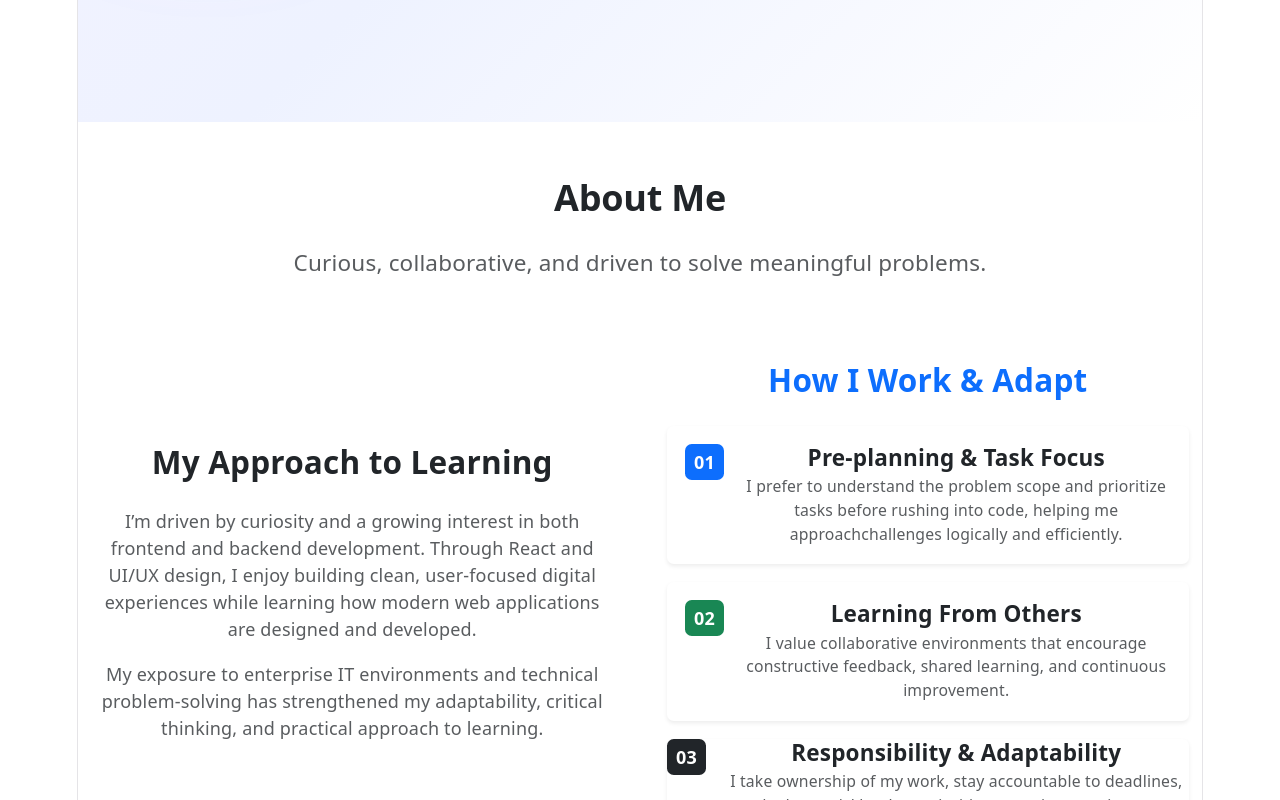
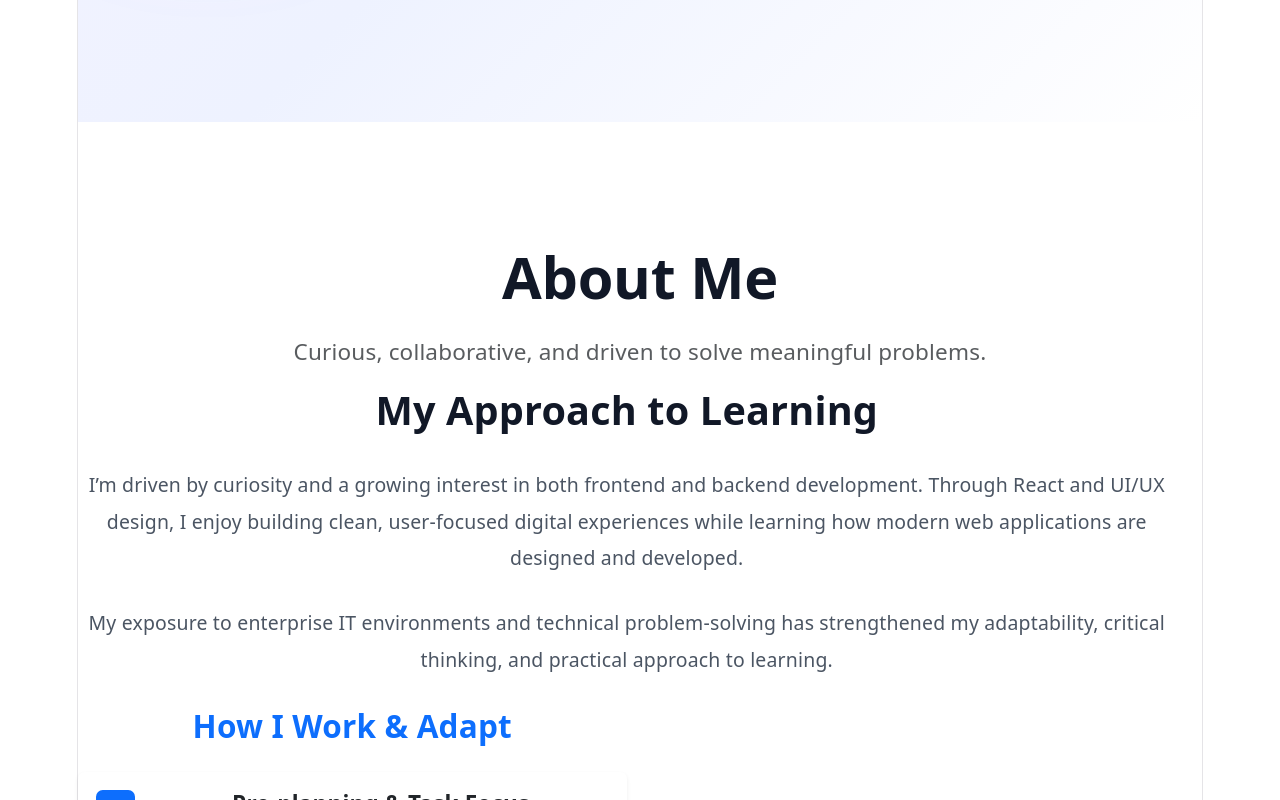
Before and after one commit to kaurmukhveer/portfolio-website, a React app: page / in a window 1280 px wide. Shown: the part 780-1580 px from the top of the page. Built offline with nearby package versions, Linux system fonts and the light colour scheme; the HTML template or start-up script is replaced by a standard one.

Commit message:
About Me page columns realigned and Typography changed for MyApproachToLearning

```diff
--- a/src/components/About.jsx
+++ b/src/components/About.jsx
@@ -1,20 +1,20 @@
 function About() {
     return (
-        <section id="about" className = "container text-center mt-5">
+        <section id="about" className = "about-section">
             <div className="container">
-                <h2 className="fw-bold mb-4">About Me</h2>
+                <h2 className="about-title">About Me</h2>
                 <p className="text-muted fs-5">Curious, collaborative, and driven to solve meaningful problems.</p>
             </div>
 
         {/* Two Column Layout: Growth Mindset vs Learning Approach */}
-        <div className="row g-5 align-items-stretch mt-4">
+        <div className="row about-layout">
 
           {/* Left Column: Who I Am */}
-            <div className="col-lg-6 d-flex flex-column justify-content-center">
-                <h3 className="fw-bold mb-4">My Approach to Learning</h3>
-                <p className="text-muted leading-relaxed">I’m driven by curiosity and a growing interest in both frontend and backend development. Through React and UI/UX design, I enjoy building clean, user-focused digital experiences while learning how modern web applications are designed and developed.</p>
+            <div className="about-content">
+                <h3>My Approach to Learning</h3>
+                <p>I’m driven by curiosity and a growing interest in both frontend and backend development. Through React and UI/UX design, I enjoy building clean, user-focused digital experiences while learning how modern web applications are designed and developed.</p>
 
-                <p className="text-muted leading-relaxed">
+                <p>
                     My exposure to enterprise IT environments and technical problem-solving has strengthened my adaptability, critical thinking, and practical approach to learning.</p>
             </div>
 
--- a/src/styles/custom.css
+++ b/src/styles/custom.css
@@ -261,3 +261,58 @@
 .navbar-nav {
   gap: 50px;
 }
+
+.about-section {
+  padding-top: 120px;
+  padding-bottom: 120px;
+
+  background: #ffffff;
+}
+
+.about-title {
+  font-size: 3.2rem;
+
+  font-weight: 800;
+
+  color: #111827;
+
+  margin-bottom: 24px;
+}
+
+.about-layout {
+  align-items: flex-start;
+}
+
+.about-content {
+  padding-right: 40px;
+}
+
+.about-content h3 {
+  font-size: 2.2rem;
+
+  font-weight: 700;
+
+  margin-bottom: 32px;
+
+  color: #111827;
+}
+
+.about-content p {
+  font-size: 1.08rem;
+
+  line-height: 1.9;
+
+  color: #4b5563;
+
+  margin-bottom: 28px;
+}
+
+.about-content p {
+  font-size: 1.08rem;
+
+  line-height: 1.9;
+
+  color: #4b5563;
+
+  margin-bottom: 28px;
+}
```
